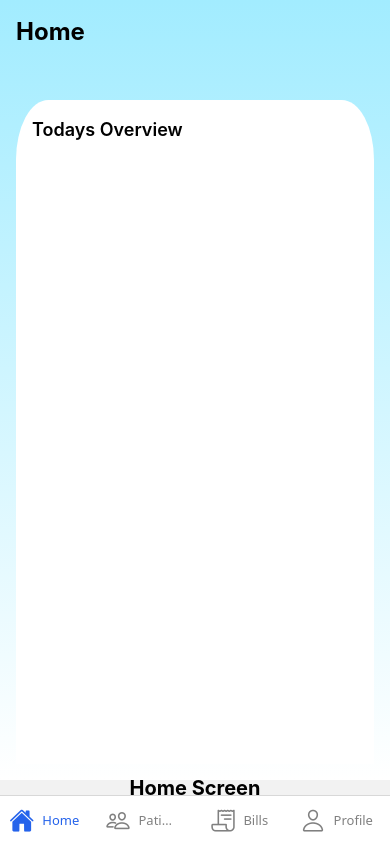
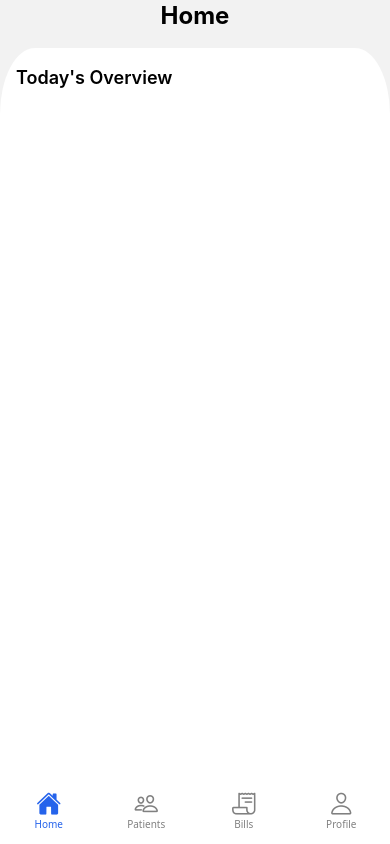
Before and after one commit to Trunetic-Infotech/clinic_Base_Application, a React Native app: screen /Home in a window 390 px wide. Built offline with nearby package versions, Linux system fonts and the light colour scheme.

Commit message:
Fix: Route proper with display and bg gradient fixation

```diff
--- a/App.tsx
+++ b/App.tsx
@@ -1,22 +1,17 @@
 import './global.css';
-import { Home } from './components/Home';
-import Tabs from './Screens/Tabs'; // default export
+import Tabs from './Screens/Tabs';
 import { SafeAreaProvider, SafeAreaView } from 'react-native-safe-area-context';
-import { View } from 'react-native';
-// import Login from 'Pages/Login';
+import AppBackground from 'components/AppBackground';
+import { NavigationContainer } from '@react-navigation/native';
 
 export default function App() {
   return (
     <SafeAreaProvider>
-      <SafeAreaView style={{ flex: 1 }}>
-        {/* Main Home Page */}
-        <View style={{ flex: 1 }}>
-          <Home />
-        </View>
-
-        {/* Bottom Tabs */}
-        {/* <Tabs /> */}
-      </SafeAreaView>
+      <AppBackground>
+        <NavigationContainer>
+          <Tabs />
+        </NavigationContainer>
+      </AppBackground>
     </SafeAreaProvider>
   );
 }
--- a/Screens/HomeScreens.tsx
+++ b/Screens/HomeScreens.tsx
@@ -1,10 +1,13 @@
-import { Text } from 'react-native';
+import { View, Text } from 'react-native';
 import { SafeAreaView } from 'react-native-safe-area-context';
 
 export default function HomeScreen() {
   return (
-    <SafeAreaView className="flex-1 items-center justify-center">
-      <Text className="text-xl font-bold">Home Screen</Text>
+    <SafeAreaView className="flex-1">
+      <Text className="mb-4 text-center text-2xl font-bold">Home</Text>
+      <View className="flex-1 rounded-tl-[9%] rounded-tr-[9%] bg-white p-4">
+        <Text className="text-lg font-semibold">Today's Overview</Text>
+      </View>
     </SafeAreaView>
   );
 }
--- a/Screens/ProfileScreens.tsx
+++ b/Screens/ProfileScreens.tsx
@@ -1,10 +1,18 @@
 import { Text } from 'react-native';
 import { SafeAreaView } from 'react-native-safe-area-context';
+import { LinearGradient } from 'expo-linear-gradient';
 
 export default function ProfileScreens() {
   return (
-    <SafeAreaView className="flex-1 items-center justify-center bg-white">
-      <Text className="text-xl font-bold">Profile Screen</Text>
-    </SafeAreaView>
+    <LinearGradient
+      colors={['rgba(162, 236, 255, 0.89)', '#FFFFFF']}
+      locations={[0.03, 0.55]}
+      start={{ x: 0.5, y: 0 }}
+      end={{ x: 0.5, y: 1 }}
+      style={{ flex: 1 }}>
+      <SafeAreaView className="flex-1 items-center justify-center">
+        <Text className="text-xl font-bold">Profile Screen</Text>
+      </SafeAreaView>
+    </LinearGradient>
   );
 }
--- a/Screens/Tabs.tsx
+++ b/Screens/Tabs.tsx
@@ -1,19 +1,15 @@
-import { NavigationContainer } from '@react-navigation/native';
 import { createBottomTabNavigator } from '@react-navigation/bottom-tabs';
 import { Ionicons } from '@expo/vector-icons';
 
 import HomeScreen from './HomeScreens';
-import PatientsScreen from './BillsScreens';
-import BillsScreen from './PatiensScreens';
+import PatientsScreen from './PatientsScreens';
+import BillsScreen from './BillsScreens';
 import ProfileScreen from './ProfileScreens';
-
-
 
 const Tab = createBottomTabNavigator();
 
 export default function Tabs() {
   return (
-    <NavigationContainer>
     <Tab.Navigator
       screenOptions={({ route }) => ({
         headerShown: false,
@@ -41,12 +37,19 @@ export default function Tabs() {
         },
         tabBarActiveTintColor: '#2563eb',
         tabBarInactiveTintColor: 'gray',
+        tabBarStyle: {
+          paddingBottom: 0,
+          height: 60,
+          backgroundColor: '#fff',
+          borderTopWidth: 0,
+          shadowColor: 'transparent',
+          elevation: 0,
+        },
       })}>
       <Tab.Screen name="Home" component={HomeScreen} />
       <Tab.Screen name="Patients" component={PatientsScreen} />
       <Tab.Screen name="Bills" component={BillsScreen} />
       <Tab.Screen name="Profile" component={ProfileScreen} />
     </Tab.Navigator>
-    </NavigationContainer>
   );
 }
--- /dev/null
+++ b/components/AppBackground.tsx
@@ -0,0 +1,20 @@
+import { ReactNode } from 'react';
+import { LinearGradient } from 'expo-linear-gradient';
+import { SafeAreaView } from 'react-native-safe-area-context';
+
+type AppBackgroundProps = {
+  children: ReactNode;
+};
+
+export default function AppBackground({ children }: AppBackgroundProps) {
+  return (
+    <LinearGradient
+      colors={['rgba(162, 236, 255, 0.89)', '#FFFFFF']}
+      locations={[0.03, 0.55]}
+      start={{ x: 0.5, y: 0 }}
+      end={{ x: 0.5, y: 1 }}
+      style={{ flex: 1 }}>
+      <SafeAreaView className="flex-1">{children}</SafeAreaView>
+    </LinearGradient>
+  );
+}
```
Lines whose indentation alone changed are shown as unchanged.
